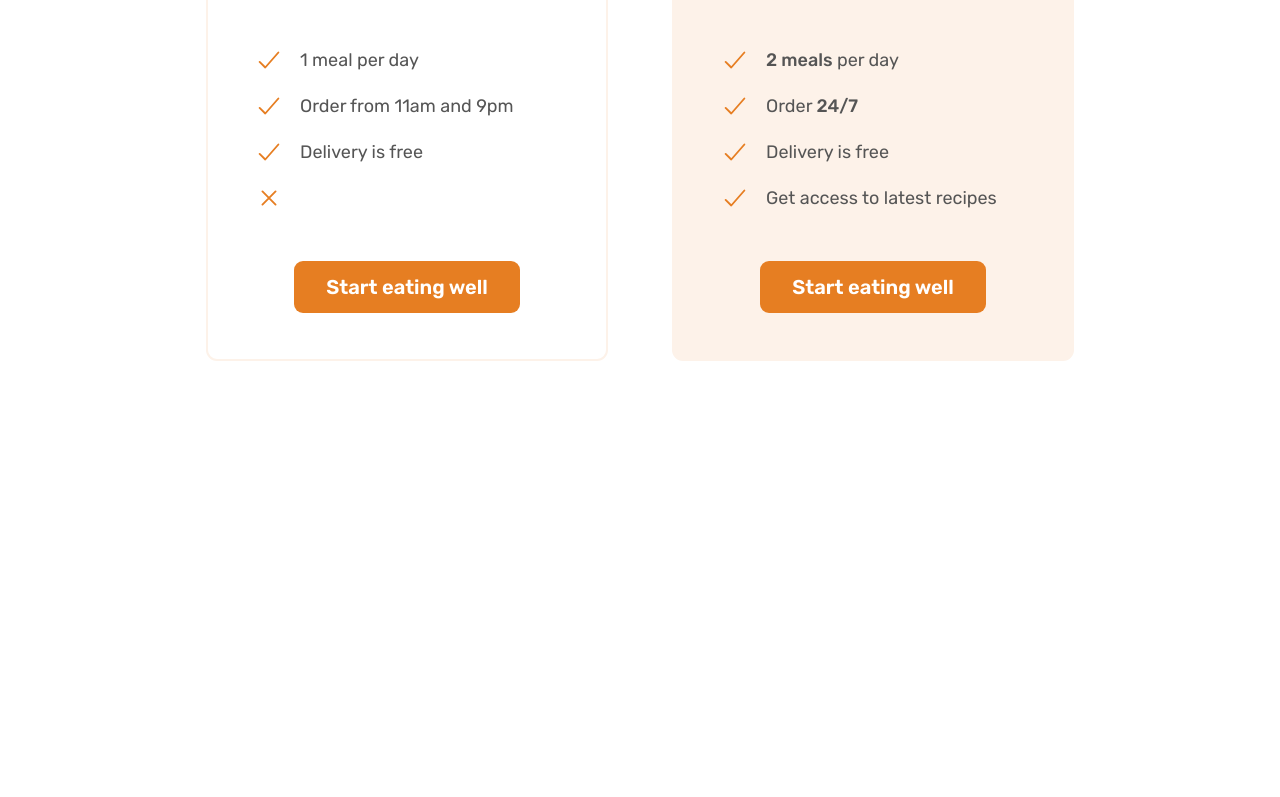
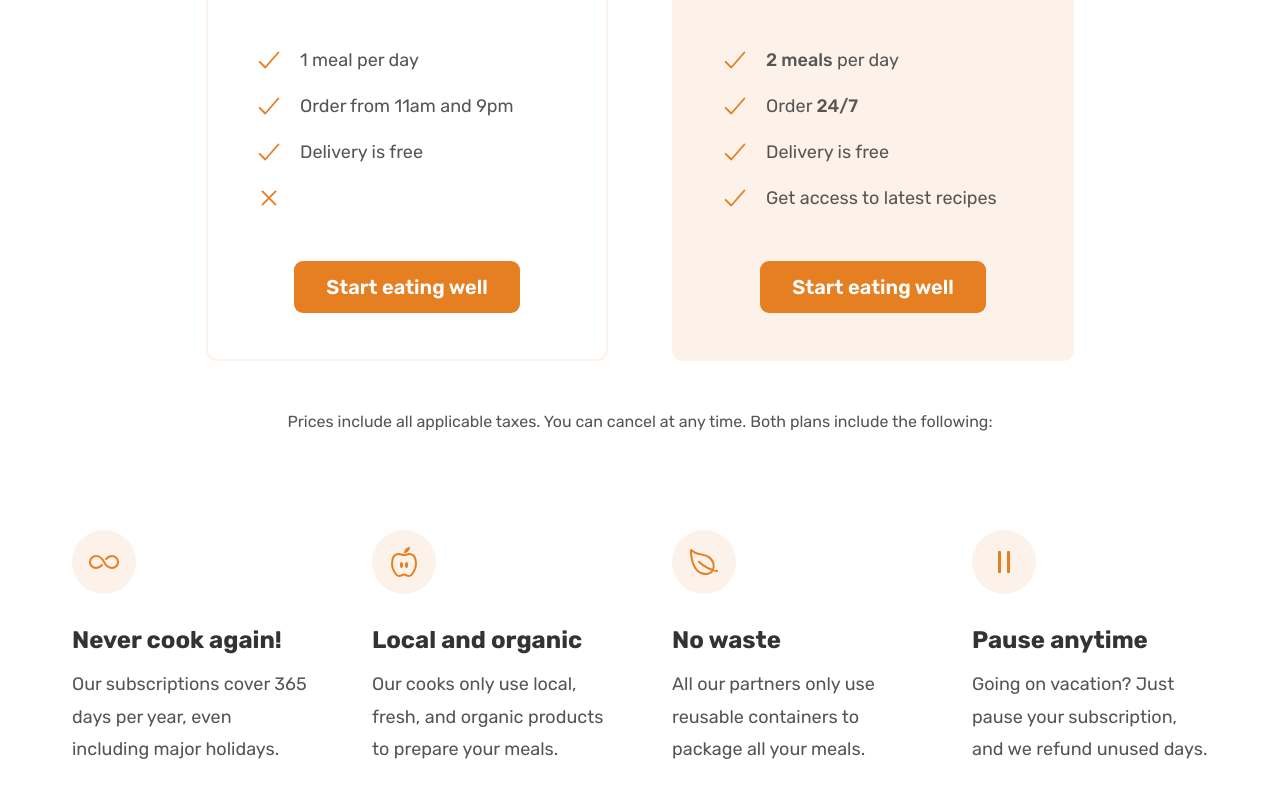
Before and after one commit to hicham-hachem/omnifood, a plain HTML site: page index.html in a window 1280 px wide. Shown: the part 4937-5734 px from the top of the page. Before the commit the page ends 5490 px from the top, so only its background shows below. Drawn offline with nearby package versions, Linux system fonts and the light colour scheme; files whose address does not match are found by name.

Commit message:
Create features part

```diff
--- a/css/styles.css
+++ b/css/styles.css
@@ -430,3 +430,31 @@
     text-align: center;
     margin-top: 4.8rem;
 }
+
+.plan-details {
+    font-size: 1.6rem;
+    line-height: 1.6;
+    text-align: center;
+}
+
+.feature-icon {
+    color: #e67e22;
+    height: 3.2rem;
+    width: 3.2rem;
+    background-color: #fdf2e9;
+    margin-bottom: 3.2rem;
+    padding: 1.6rem;
+    border-radius: 50%;
+}
+
+.feature-title {
+    font-size: 2.4rem;
+    color: #333;
+    font-weight: 700;
+    margin-bottom: 1.6rem;
+}
+
+.feature-text {
+    font-size: 1.8rem;
+    line-height: 1.8;
+}
--- a/index.html
+++ b/index.html
@@ -332,7 +332,8 @@
                     <span class="subheading">Pricing</span>
                     <h2 class="heading-secondary">Eating well without breaking the bank</h2>
                 </div>
-                <div class="container grid grid--2-cols">
+
+                <div class="container grid grid--2-cols margin-bottom-md">
                     <div class="pricing-plan pricing-plan--starter">
                         <header class="plan-header">
                             <p class="plan-name">Starter</p>
@@ -389,9 +390,33 @@
                         </div>
                     </div>
                 </div>
+
+                <div class="container grid">
+                    <aside class="plan-details">
+                        Prices include all applicable taxes. You can cancel at any time. Both plans include the following:
+                    </aside>
+                </div>
+
                 <div class="container grid grid--4-cols">
                     <div class="feature">
-
+                        <ion-icon class="feature-icon" name="infinite-outline"></ion-icon>
+                        <p class="feature-title">Never cook again!</p>
+                        <p class="feature-text">Our subscriptions cover 365 days per year, even including major holidays.</p>
+                    </div>
+                    <div class="feature">
+                        <ion-icon class="feature-icon" name="nutrition-outline"></ion-icon>
+                        <p class="feature-title">Local and organic</p>
+                        <p class="feature-text">Our cooks only use local, fresh, and organic products to prepare your meals.</p>
+                    </div>
+                    <div class="feature">
+                        <ion-icon class="feature-icon" name="leaf-outline"></ion-icon>
+                        <p class="feature-title">No waste</p>
+                        <p class="feature-text">All our partners only use reusable containers to package all your meals.</p>
+                    </div>
+                    <div class="feature">
+                        <ion-icon class="feature-icon" name="pause-outline"></ion-icon>
+                        <p class="feature-title">Pause anytime</p>
+                        <p class="feature-text">Going on vacation? Just pause your subscription, and we refund unused days.</p>
                     </div>
                 </div>
             </section>
```
